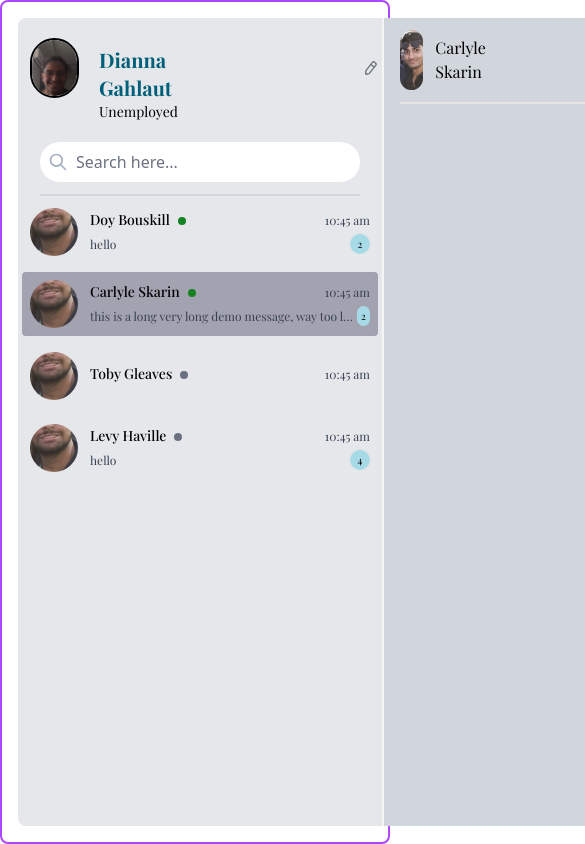
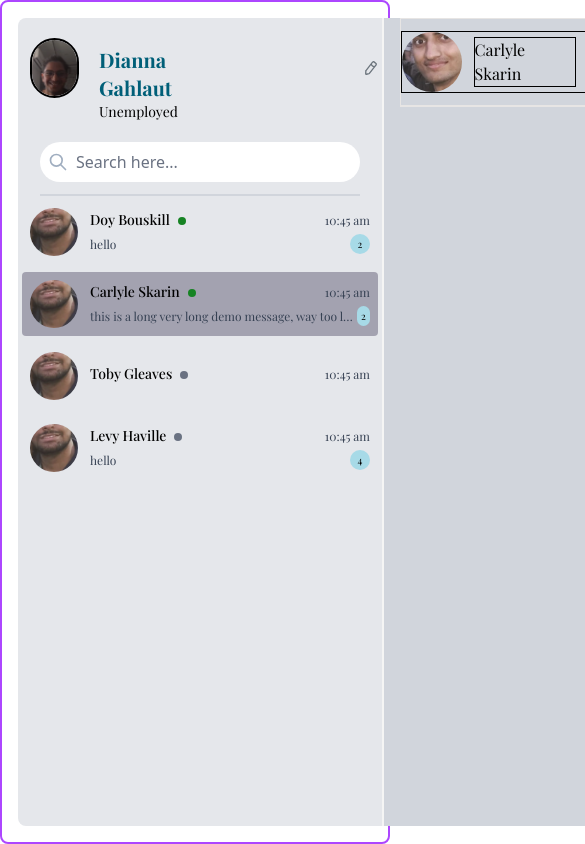
Before and after one commit to SimarSingh1910/chat-app, a React (Vite) app in the folder client/: page / in a window 390 px wide. Both pictures are taken after a click on the element 200 px from the left and 304 px from the top of the page. Shown: the top 844 px of the page, 585 px wide, since content can reach past the window. Built offline with nearby package versions, Linux system fonts and the light colour scheme; a web font is replaced by a local one.

Commit message:
responsive

```diff
--- a/client/src/Components/Home/middle/PersonInfo.jsx
+++ b/client/src/Components/Home/middle/PersonInfo.jsx
@@ -8,11 +8,13 @@ const PersonInfo = ({ selectedUser }) => {
   console.log(selectedUser.first_name)
   return (
     <div>
-      <div className='flex items-center gap-3 py-3 mx-4 border-b-2 border-stone-200'>
+      <div className='flex items-center border justify-between py-3 mx-4 border-b-2 border-stone-200'>
+        <div className='flex space-around border items-center gap-3 w-50'>
         <img src={demoDP} alt="display pic" className='w-15 rounded-full object-cover h-15'/>
-        <p>{`${selectedUser.first_name} ${selectedUser.last_name}`}</p>
+        <p className='border'>{`${selectedUser.first_name} ${selectedUser.last_name}`}</p>
         <span className='rounded-full w-3 h-3 bg-green-600'></span>
-        <div className='flex items-center ml-70 gap-3'>
+        </div>
+        <div className='flex items-center justify-evenly border w-20'>
           <img src={search} alt="" className='relative w-9 h-9'/>
           <img src={phone} alt="" className='relative w-9 h-9'/>
         </div>
```
